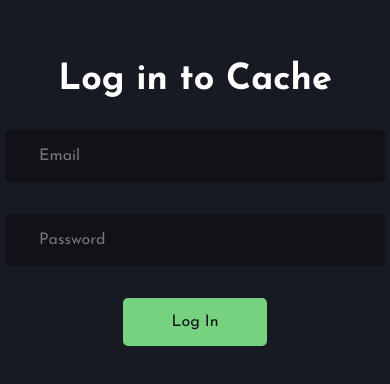
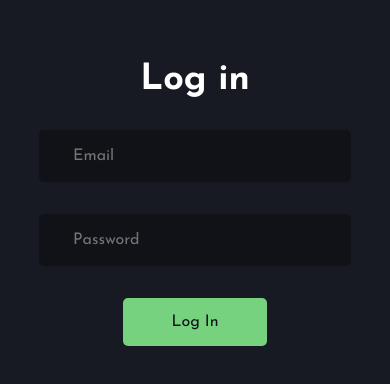
Before and after one commit to ChrisB200/cache, a React (Create React App) app in the folder react-app/: page /login in a window 390 px wide. Shown: the part 218-602 px from the top of the page. Built offline with nearby package versions, Linux system fonts and the light colour scheme; no server answers.

Commit message:
more responsiveness improvements

```diff
--- a/react-app/src/pages/LoginPage.jsx
+++ b/react-app/src/pages/LoginPage.jsx
@@ -3,10 +3,8 @@
 import AuthService from "../api/authService"
 import CredentialsForm from "../components/CredentialsForm";
 import "../index.css"
-import httpClient from "../utils/httpClient";
 
 function Login() {
-  console.log(httpClient.get("http://flask-api:8000"))
   const navigate = useNavigate();
   const [values, setValues] = useState({
     email: "",
@@ -34,7 +32,7 @@
 
   return (
      <CredentialsForm
-      header="Log in to Cache"
+      header="Log in"
       values={values}
       setValues={setValues}
       submit={{onClick: handleSubmit, text: "Log In"}}
--- a/react-app/src/styles/CredentialsForm.module.css
+++ b/react-app/src/styles/CredentialsForm.module.css
@@ -1,3 +1,4 @@
+
 .container {
   padding-left: 2rem;
   padding-right: 2rem;
@@ -30,8 +31,8 @@
   border-radius: 5px;
   width: 100%;
   max-width: 500px;
-
   color: var(--text-primary);
+  box-sizing: border-box;
 }
 
 button {
--- a/react-app/src/styles/StepIndicator.module.css
+++ b/react-app/src/styles/StepIndicator.module.css
@@ -1,10 +1,10 @@
 .container {
   max-width: 800px;
   margin: 0 auto;
+  padding-top: 4rem;
 }
 
 .step-indicator {
-  margin-top: 50px;
   display: flex;
   align-items: center;
   padding: 0 40px;
```
